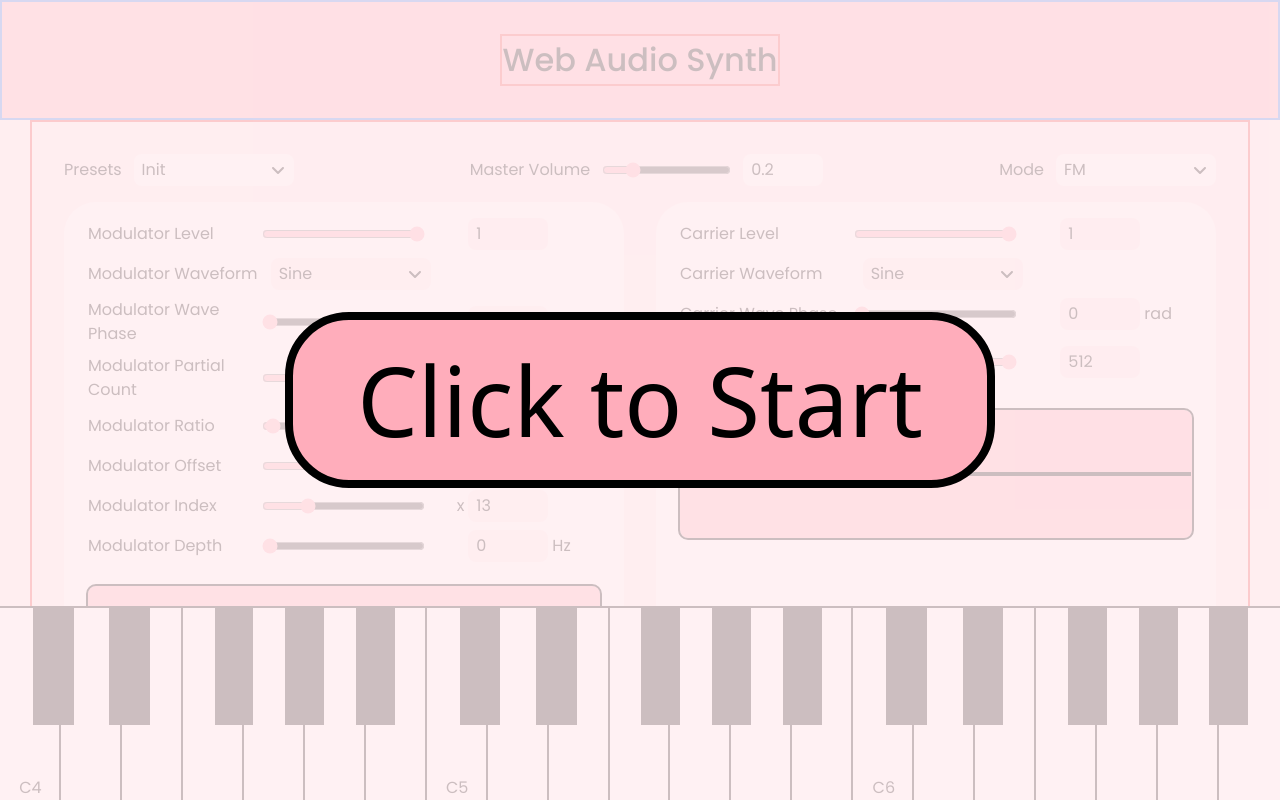
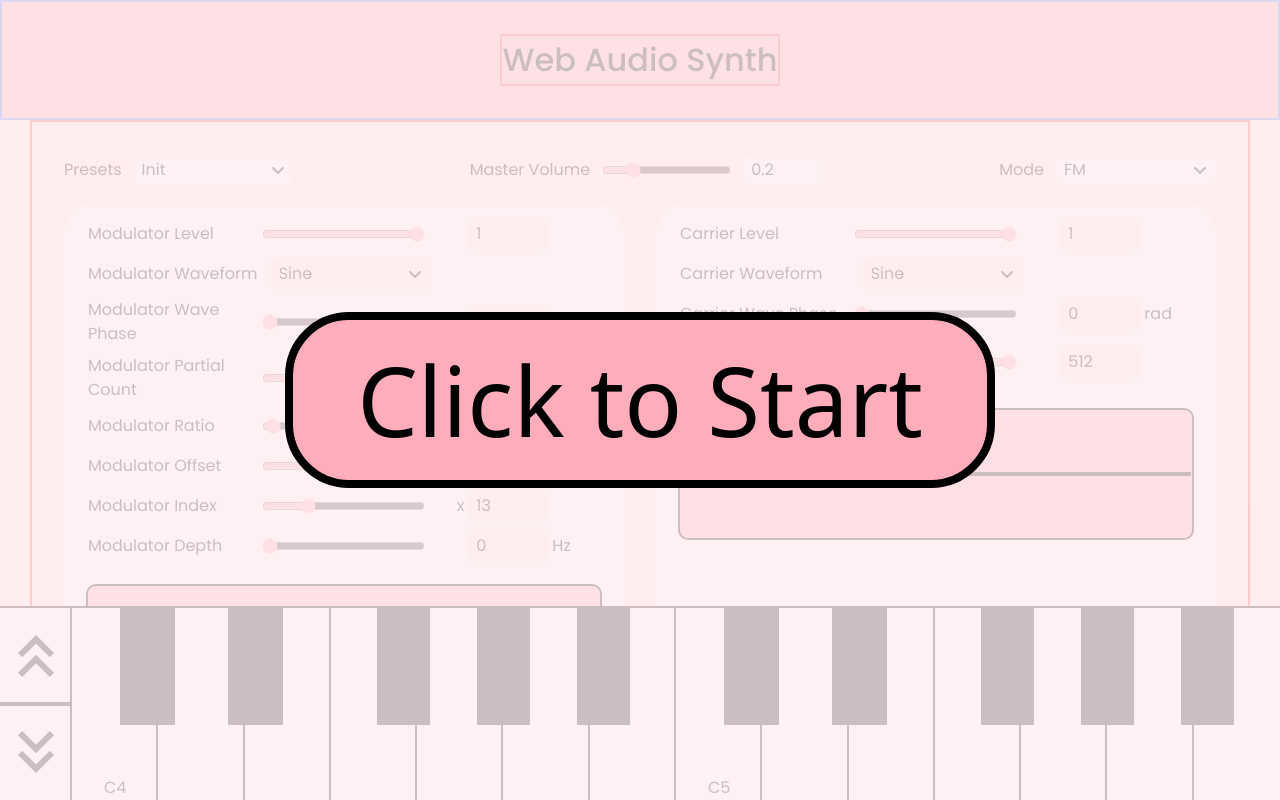
Before and after one commit to NoodleSushi/FM-AM-Synth, a React (Vite) app: page / in a window 1280 px wide. Built offline with nearby package versions, Linux system fonts and the light colour scheme.

Commit message:
add octave adjustment buttons and update theme properties

```diff
--- a/src/App.tsx
+++ b/src/App.tsx
@@ -13,6 +13,7 @@ import { ThemeKeys, themes } from "./themes";
 import { useState } from "react";
 import useMediaQuery from "./Hooks/useMediaQuery";
 import Select from "./Components/Select";
+import { MdKeyboardDoubleArrowDown, MdKeyboardDoubleArrowUp } from "react-icons/md";
 
 type Props = {
   selectedTheme: ThemeKeys;
@@ -479,10 +480,6 @@ function Controls({ selectedTheme }: Props) {
     useSynthStore((state) => state.maxVoices),
     useSynthStore((state) => state.setMaxVoices),
   ];
-  const [octave, setOctave] = [
-    useAppStore((state) => state.octave),
-    useAppStore((state) => state.setOctave),
-  ];
 
   return (
     <div className="p-8 border-2 border-red-500 min-h-[1000px] flex flex-col gap-4">
@@ -566,26 +563,6 @@ function Controls({ selectedTheme }: Props) {
             onChange={(e) => setMaxVoices(parseInt(e.target.value))}
           />
         </div>
-
-        <div className="flex items-center gap-3 order-3">
-          <label>Octave</label>
-          <input
-            type="range"
-            min={0}
-            max={8}
-            step={1}
-            value={octave}
-            onChange={(e) => setOctave(parseInt(e.target.value))}
-          />
-          <input
-            type="number"
-            min={0}
-            max={8}
-            value={octave}
-            onChange={(e) => setOctave(parseInt(e.target.value))}
-          />
-        </div>
-
         <div
           onClick={initSynth}
           className={`rounded-lg cursor-pointer w-max py-3 px-6 hover:opacity-80 mt-2 order-2 ${themes[selectedTheme].bg.primary}`}
@@ -618,7 +595,10 @@ function Controls({ selectedTheme }: Props) {
 }
 
 function PianoSection({ selectedTheme }: Props) {
-  const octave = useAppStore((state) => state.octave);
+  const [octave, setOctave] = [
+    useAppStore((state) => state.octave),
+    useAppStore((state) => state.setOctave),
+  ];
   const pressedNotes = useSynthStore((state) => state.pressedNotes);
   const noteOn = useSynthStore((state) => state.noteOn);
   const noteOff = useSynthStore((state) => state.noteOff);
@@ -635,6 +615,20 @@ function PianoSection({ selectedTheme }: Props) {
 
   return (
     <div className="flex justify-center items-center h-[12rem]">
+      <div className="flex flex-col w-[4.5rem] h-full">
+        <button
+          className={`outline outline-2 flex-grow flex items-center justify-center ${themes[selectedTheme].pressed.primary} cursor-pointer`}
+          onClick={() => setOctave(Math.min(10, octave + 1))}
+        >
+          <MdKeyboardDoubleArrowUp size='4.5rem' />
+        </button>
+        <button
+          className={`outline outline-2 flex-grow flex items-center justify-center ${themes[selectedTheme].pressed.primary} cursor-pointer`}
+          onClick={() => setOctave(Math.max(0, octave - 1))}
+        >
+          <MdKeyboardDoubleArrowDown size='4.5rem' />
+        </button>
+      </div>
       <Piano
         octave={octave}
         blackKeyRatio={0.6}
--- a/src/themes.ts
+++ b/src/themes.ts
@@ -20,6 +20,10 @@ export const themes = {
       primary: "shadow-[rgb(255,173,187)]",
       secondary: "shadow-[rgb(255,238,240)]",
     },
+    pressed: {
+      primary: "active:bg-[rgb(255,173,187)]",
+      secondary: "active:bg-[rgb(255,238,240)]",
+    },
     keyPressed: {
       primary: "data-[pressed=true]:bg-[rgb(255,173,187)]",
       secondary: "data-[pressed=true]:bg-[rgb(255,238,240)]",
```
